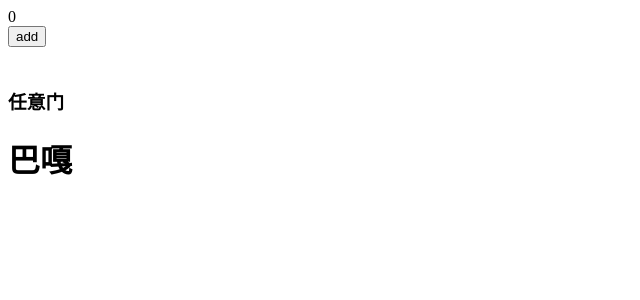
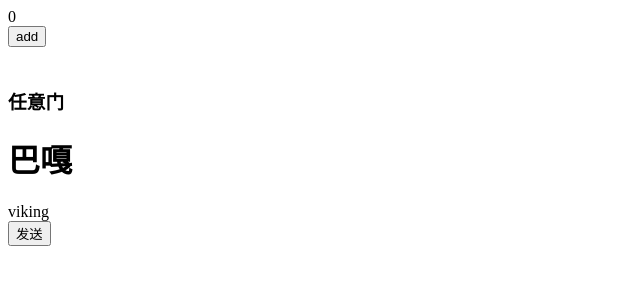
Before and after one commit to CN-L/vue3.0-Practice, a Vue app: page /#/ in a window 1280 px wide. Shown: the top 300 px of the page, without its empty margins (0-640 px from the left). Built offline with nearby package versions, Linux system fonts and the light colour scheme.

Commit message:
feat($setup进阶): 接收参数且校验类型defineProps 和 触发父组件方法defineEmits和校验类型

```diff
--- a/src/App-2.vue
+++ b/src/App-2.vue
@@ -2,9 +2,18 @@
   <div>{{hello9}}</div>
   <button @click="hello9++">add</button>
   <HelloWord msg="巴嘎"></HelloWord>
+  <TestMsg @change="showAloer" :user='user'></TestMsg>
 </template>
 <script setup lang="ts">
 import { ref } from 'vue'
 import HelloWord from '@/components/HelloWorld.vue'
-const hello9 = ref(0)
+import TestMsg from '@/components/test-msg.vue'
+const hello9 = ref<number>(0)
+const user = {
+  name: 'viking',
+  age: 90
+}
+const showAloer = (txt: number) => {
+  console.log(txt)
+}
 </script>
--- /dev/null
+++ b/src/components/test-msg.vue
@@ -0,0 +1,24 @@
+<template>
+  <div class="msg">
+    {{user.name}}
+  </div>
+  <button @click="onChange">发送</button>
+</template>
+<script setup lang="ts">
+import { defineProps, defineEmits } from 'vue'
+interface Muser {
+  name: string,
+  age: number
+}
+interface Ievent {
+  (e: 'change', age: number): void
+}
+const props = defineProps<{user: Muser}>()
+const emit = defineEmits<Ievent>()
+const onChange = () => {
+  emit('change', props.user.age)
+}
+</script>
+<style scoped>
+
+</style>
```
